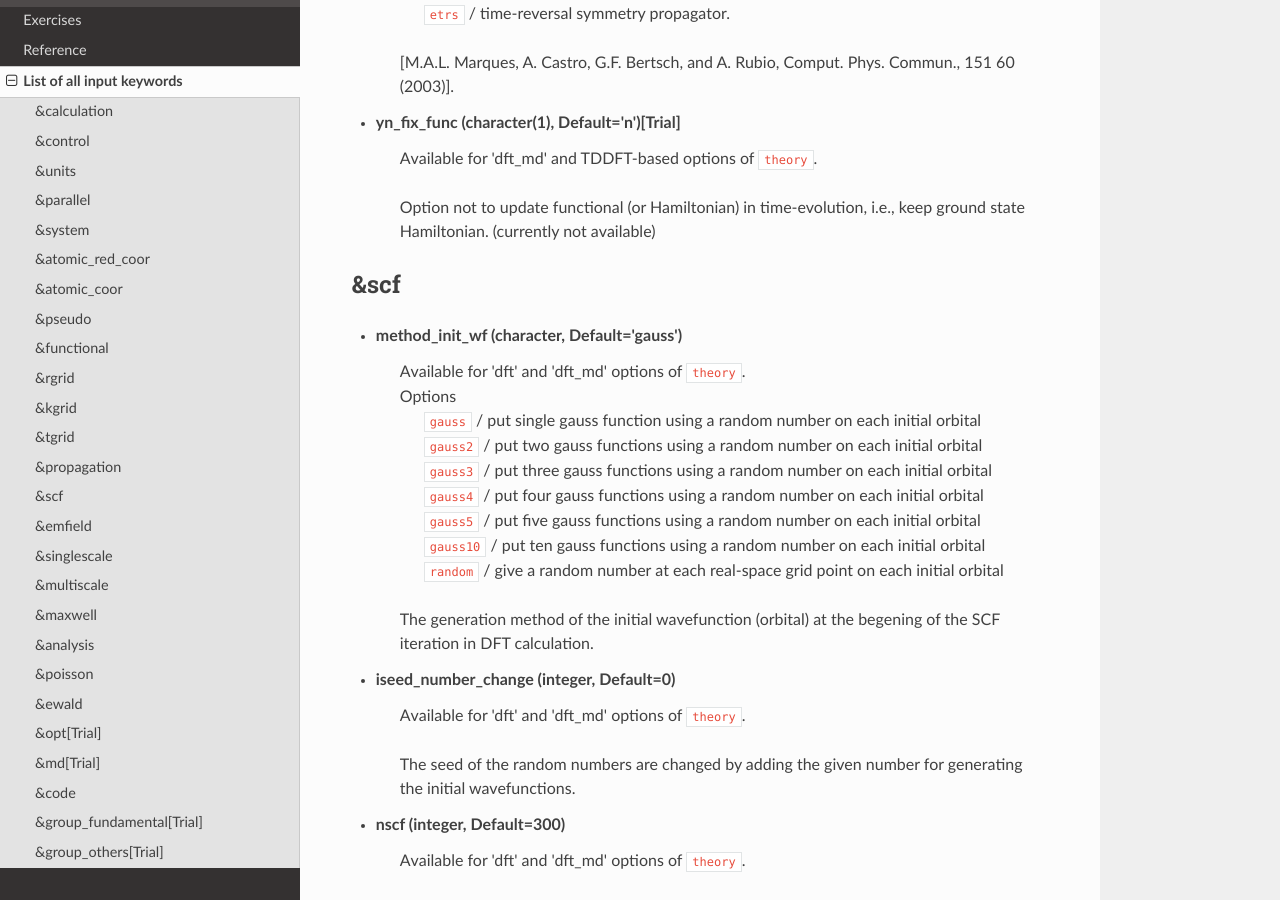
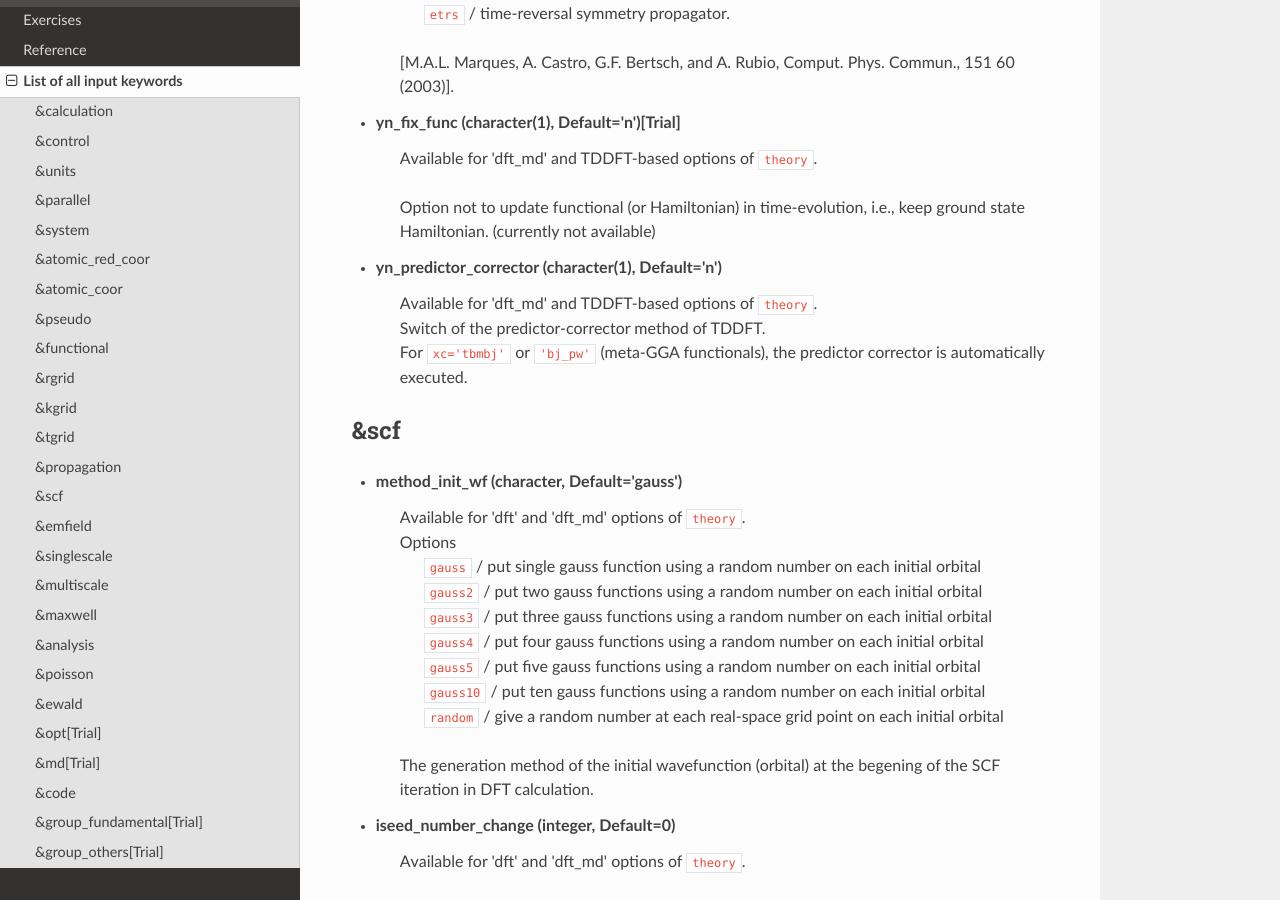
Before and after one commit to SALMON-TDDFT/SALMON-DOCS, a Sphinx documentation site: the page built from source/input_keyword_list.rst, in a window 1280 px wide and 900 px high, scrolled down 11817 px. Built offline with Sphinx 7.4.7 and the Read the Docs theme 2.0.0, drawn with Linux system fonts in a browser that asks for light colours; formulas are drawn with MathJax 3.

Commit message:
Update input_keyword_list.rst

```diff
--- a/source/input_keyword_list.rst
+++ b/source/input_keyword_list.rst
@@ -430,6 +430,11 @@ Input for psudopotentials. Size of array (:) is equal to ``&system/nelem``.
 - **yn_fix_func** (character(1), Default='n')[Trial]
    | Available for 'dft_md' and TDDFT-based options of ``theory``.
    Option not to update functional (or Hamiltonian) in time-evolution, i.e., keep ground state Hamiltonian. (currently not available)
+
+- **yn_predictor_corrector** (character(1), Default='n')
+   | Available for 'dft_md' and TDDFT-based options of ``theory``.
+   | Switch of the predictor-corrector method of TDDFT.
+   | For ``xc='tbmbj'`` or ``'bj_pw'`` (meta-GGA functionals), the predictor corrector is automatically executed.
 
 &scf
 ----
```
